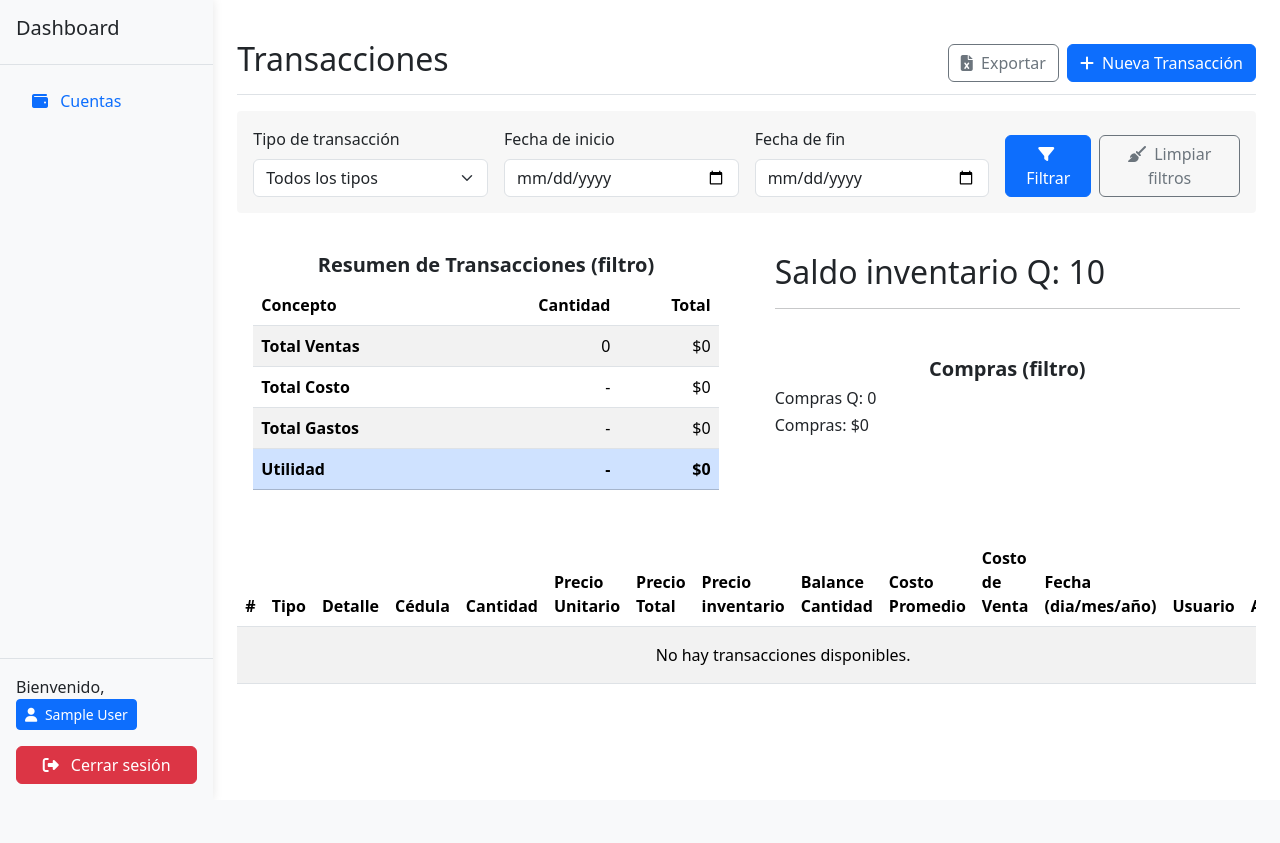
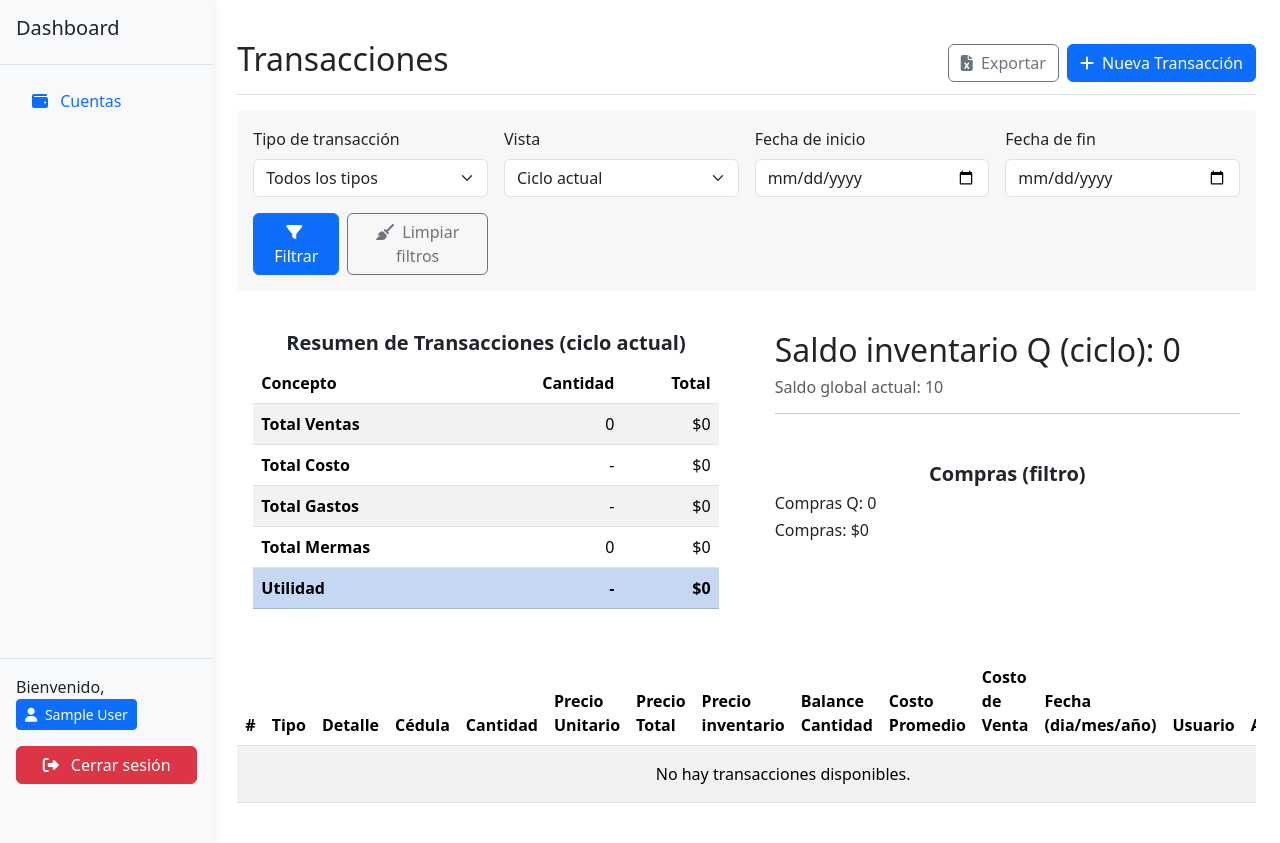
Before and after one commit to TDanyStark/Cacao-Rocha, a PHP site: page /cacaorocha/transactions in a window 1280 px wide. Before the commit the page ends 784 px from the top, so only its background shows below. Run offline with PHP 8.4, Linux system fonts and the light colour scheme; the visitor is signed in with stand-in values (Sample User, id 1); data comes from the database, SQL or seed files in the repository; tables that the repository leaves empty hold one stand-in row (values such as "Sample post"); some libraries are stand-ins or nearby versions.

Commit message:
Add 'ajuste_merma' transaction type and implement view mode filtering in transactions

```diff
--- a/app/controllers/TransactionsController.php
+++ b/app/controllers/TransactionsController.php
@@ -19,6 +19,8 @@ class TransactionsController
             $type = $_GET['type'] ?? null;
             $date_start = !empty($_GET['date_start']) ? $_GET['date_start'] : null;
             $date_end = !empty($_GET['date_end']) ? $_GET['date_end'] : null;
+            $view_mode = $_GET['view_mode'] ?? 'cycle';
+            $view_mode = in_array($view_mode, ['cycle', 'history'], true) ? $view_mode : 'cycle';
 
             // Validar fechas
             if ($date_start && $date_end && strtotime($date_start) > strtotime($date_end)) {
@@ -27,12 +29,17 @@ class TransactionsController
                 exit;
             }
 
-            $transactions = $transactionsModel->getTransactions($type, $date_start, $date_end);
+            $last_zero_id = $transactionsModel->getLastZeroBalanceTransactionId();
+            $min_id = ($view_mode === 'cycle' && $last_zero_id !== null) ? ($last_zero_id + 1) : null;
+
+            $transactions = $transactionsModel->getTransactions($type, $date_start, $date_end, $min_id);
             $total_compras = 0;
             $total_ventas = 0;
             $total_gastos = 0;
+            $total_mermas = 0;
             $total_cantidad_compras = 0;
             $total_cantidad_ventas = 0;
+            $total_cantidad_mermas = 0;
             $total_cost_of_sales = 0;
 
             foreach ($transactions as $transaction) {
@@ -49,12 +56,22 @@ class TransactionsController
                     case 'gasto':
                         $total_gastos += $transaction['total_price'];
                         break;
+                    case 'ajuste_merma':
+                        $total_mermas += $transaction['total_price'];
+                        $total_cantidad_mermas += $transaction['quantity'];
+                        $total_cost_of_sales += $transaction['cost_of_sale'];
+                        break;
                 }
             }
 
-            $inventory = $transactionsModel->getInventory();
-            $total_quantity_ventas = $inventory['total_quantity_venta'];
-            $total_quantity_compras = $inventory['total_quantity_compra'];
+            $inventory_state = $transactionsModel->getCurrentInventoryState();
+            $current_balance_quantity = $inventory_state['balance_quantity'];
+
+            if ($view_mode === 'cycle') {
+                $display_balance_quantity = $transactions[0]['balance_quantity'] ?? 0;
+            } else {
+                $display_balance_quantity = $current_balance_quantity;
+            }
 
             $isAdmin = $_SESSION['role'] == 'admin';
 
@@ -77,14 +94,46 @@ class TransactionsController
             $unit_price = $data['unit_price'] ?? null;
             $cedula = $data['cedula'] ?? null;
 
+            $allowedTypes = ['compra', 'venta', 'gasto', 'ajuste_merma'];
+            if (!in_array($type, $allowedTypes, true)) {
+                $_SESSION['error_transactions'] = "Tipo de transacción no válido.";
+                header("Location: /cacaorocha/transactions");
+                exit;
+            }
+
+            $detail = is_string($detail) ? trim($detail) : '';
+            if ($detail === '') {
+                $_SESSION['error_transactions'] = "El detalle de la transacción es obligatorio.";
+                header("Location: /cacaorocha/transactions");
+                exit;
+            }
+
             // si el type es gasto, la cantidad debe ser null
             if ($type == 'gasto') {
                 $quantity = null;
+            } else {
+                $quantity = is_numeric($quantity) ? (int)$quantity : null;
+                if ($quantity === null || $quantity <= 0) {
+                    $_SESSION['error_transactions'] = "La cantidad debe ser mayor a cero.";
+                    header("Location: /cacaorocha/transactions");
+                    exit;
+                }
             }
 
             // quitarle los puntos y comas al precio unitario
+            $unit_price = $unit_price ?? '0';
             $unit_price = str_replace(',', '', $unit_price);
             $unit_price = str_replace('.', '', $unit_price);
+            $unit_price = is_numeric($unit_price) ? (float)$unit_price : 0;
+
+            if ($type === 'venta' || $type === 'ajuste_merma') {
+                $inventoryState = $transactionsModel->getCurrentInventoryState();
+                if ($quantity > $inventoryState['balance_quantity']) {
+                    $_SESSION['error_transactions'] = "Stock insuficiente. Disponible: " . $inventoryState['balance_quantity'] . " kg.";
+                    header("Location: /cacaorocha/transactions");
+                    exit;
+                }
+            }
 
             if ($transactionsModel->createTransaction(
                 $type,
@@ -169,7 +218,7 @@ class TransactionsController
                 $type = $transaction['type'];
                 $unit_price = $transaction['unit_price'];
                 $total_price = $transaction['total_price'];
-                if ($type == 'gasto' || $type == 'venta') {
+                if ($type == 'gasto' || $type == 'venta' || $type == 'ajuste_merma') {
                     $unit_price = '-' . $unit_price;
                     $total_price = '-' . $total_price;
                 }
--- a/app/models/TransactionsModel.php
+++ b/app/models/TransactionsModel.php
@@ -11,7 +11,7 @@ class TransactionsModel
     $this->pdo = $pdo;
   }
 
-  public function getTransactions($type = null, $date_start = null, $date_end = null)
+  public function getTransactions($type = null, $date_start = null, $date_end = null, $min_id = null)
   {
       // Definir valores por defecto
       $default_start = date('Y-m-d', strtotime('-1 month')); // Hace un mes desde hoy
@@ -21,19 +21,27 @@ class TransactionsModel
       $date_start = $date_start ?? $default_start;
       $date_end = $date_end ?? $default_end;
 
-      // Consulta con JOIN para obtener el nombre del usuario
-    $stmt = $this->pdo->prepare("
+      $sql = "
       SELECT t.*, u.name AS user_name
       FROM transactions t
       JOIN users u ON t.user_id = u.id
       WHERE t.type LIKE :type
       AND DATE(t.created_at) BETWEEN :date_start AND :date_end
-      ORDER BY t.created_at DESC
-    ");
+    ";
 
+      if ($min_id !== null) {
+        $sql .= " AND t.id >= :min_id";
+      }
+
+      $sql .= " ORDER BY t.created_at DESC";
+
+      $stmt = $this->pdo->prepare($sql);
       $stmt->bindParam(':type', $type, PDO::PARAM_STR);
       $stmt->bindParam(':date_start', $date_start);
       $stmt->bindParam(':date_end', $date_end);
+      if ($min_id !== null) {
+        $stmt->bindParam(':min_id', $min_id, PDO::PARAM_INT);
+      }
       $stmt->execute();
 
       return $stmt->fetchAll();
@@ -43,13 +51,43 @@ class TransactionsModel
   public function getInventory()
   {
     $sql = "SELECT
-                SUM(CASE WHEN type = 'venta' THEN quantity ELSE 0 END) AS total_quantity_venta,
+                SUM(CASE WHEN type IN ('venta', 'ajuste_merma') THEN quantity ELSE 0 END) AS total_quantity_venta,
                 SUM(CASE WHEN type = 'compra' THEN quantity ELSE 0 END) AS total_quantity_compra
             FROM transactions";
 
     $stmt = $this->pdo->prepare($sql);
     $stmt->execute();
     return $stmt->fetch(PDO::FETCH_ASSOC);
+  }
+
+  public function getCurrentInventoryState(): array
+  {
+    $lastTransaction = $this->pdo->query("
+      SELECT balance_quantity, average_cost, inventory_price
+      FROM transactions
+      ORDER BY id DESC
+      LIMIT 1
+    ")->fetch(PDO::FETCH_ASSOC);
+
+    return [
+      'balance_quantity' => (int)($lastTransaction['balance_quantity'] ?? 0),
+      'average_cost' => (float)($lastTransaction['average_cost'] ?? 0),
+      'inventory_price' => (float)($lastTransaction['inventory_price'] ?? 0),
+    ];
+  }
+
+  public function getLastZeroBalanceTransactionId(): ?int
+  {
+    $stmt = $this->pdo->query("
+      SELECT id
+      FROM transactions
+      WHERE balance_quantity = 0
+      ORDER BY id DESC
+      LIMIT 1
+    ");
+
+    $row = $stmt->fetch(PDO::FETCH_ASSOC);
+    return $row ? (int)$row['id'] : null;
   }
 
   public function deleteTransaction(int $id): bool
@@ -140,9 +178,13 @@ class TransactionsModel
           $new_balance += $row['quantity'];
           $new_inventory_price = $prev_inventory_price + ($row['quantity'] * $row['unit_price']);
           $new_avg_cost = ($new_balance > 0) ? ($new_inventory_price / $new_balance) : 0;
-        } elseif ($row['type'] === 'venta') {
+        } elseif ($row['type'] === 'venta' || $row['type'] === 'ajuste_merma') {
           $new_balance -= $row['quantity'];
+          if ($new_balance < 0) {
+            throw new Exception("El recálculo del inventario generó un saldo negativo.");
+          }
           $new_inventory_price = $prev_inventory_price - ($row['quantity'] * $prev_avg_cost);
+          $new_inventory_price = ($new_inventory_price < 0) ? 0 : $new_inventory_price;
           $cost_of_sale = $row['quantity'] * $prev_avg_cost;
         }
 
@@ -202,13 +244,25 @@ class TransactionsModel
     $cost_of_sale = null;
 
     if ($type === 'compra') {
+      if ($quantity === null || $quantity <= 0) {
+        throw new InvalidArgumentException('La cantidad de compra debe ser mayor a cero.');
+      }
       // Nueva cantidad de kilos
       $new_balance_quantity += $quantity;
       // Nuevo precio de inventario
       $new_inventory_price = $previous_inventory_price + ($quantity * $unit_price);
       // Nuevo costo promedio
       $new_average_cost = ($new_balance_quantity > 0) ? ($new_inventory_price / $new_balance_quantity) : 0;
-    } elseif ($type === 'venta') {
+    } elseif ($type === 'venta' || $type === 'ajuste_merma') {
+      if ($quantity === null || $quantity <= 0) {
+        throw new InvalidArgumentException('La cantidad debe ser mayor a cero.');
+      }
+
+      if ($quantity > $previous_balance_quantity) {
+        throw new InvalidArgumentException('Stock insuficiente para completar la salida.');
+      }
+
+      $effectiveUnitPrice = $type === 'ajuste_merma' ? $previous_average_cost : $unit_price;
       // Nueva cantidad de kilos (se resta)
       $new_balance_quantity -= $quantity;
       // Nuevo precio de inventario
@@ -217,6 +271,9 @@ class TransactionsModel
       $new_inventory_price = ($new_inventory_price < 0) ? 0 : $new_inventory_price;
       // Costo de venta
       $cost_of_sale = $quantity * $previous_average_cost;
+      $unit_price = $effectiveUnitPrice;
+    } elseif ($type !== 'gasto') {
+      throw new InvalidArgumentException('Tipo de transacción no permitido.');
     }
 
     // Insertar la transacción con los nuevos valores
--- a/app/views/transactions/index.php
+++ b/app/views/transactions/index.php
@@ -47,6 +47,10 @@
 
         .badge-gasto {
             background-color: #dc3545;
+        }
+
+        .badge-ajuste-merma {
+            background-color: #fd7e14;
         }
 
         @media (max-width: 767.98px) {
@@ -135,6 +139,7 @@
                                     <input type="hidden" name="type" value="<?= $type ?>">
                                     <input type="hidden" name="date_start" value="<?= $date_start ?>">
                                     <input type="hidden" name="date_end" value="<?= $date_end ?>">
+                                    <input type="hidden" name="view_mode" value="<?= htmlspecialchars($view_mode) ?>">
                                     <button type="submit" class="btn btn-md btn-outline-secondary">
                                         <i class="fas fa-file-excel me-1"></i> Exportar
                                     </button>
@@ -167,6 +172,14 @@
                                     <option value="compra" <?= $type === 'compra' ? 'selected' : '' ?>>Compra</option>
                                     <option value="venta" <?= $type === 'venta' ? 'selected' : '' ?>>Venta</option>
                                     <option value="gasto" <?= $type === 'gasto' ? 'selected' : '' ?>>Gasto</option>
+                                    <option value="ajuste_merma" <?= $type === 'ajuste_merma' ? 'selected' : '' ?>>Ajuste por merma</option>
+                                </select>
+                            </div>
+                            <div class="col-md-3">
+                                <label for="filter-view-mode" class="form-label">Vista</label>
+                                <select class="form-select" id="filter-view-mode" name="view_mode">
+                                    <option value="cycle" <?= $view_mode === 'cycle' ? 'selected' : '' ?>>Ciclo actual</option>
+                                    <option value="history" <?= $view_mode === 'history' ? 'selected' : '' ?>>Historial completo</option>
                                 </select>
                             </div>
                             <div class="col-md-3">
@@ -192,7 +205,7 @@
                     <div class="row">
                         <div class="col-md-6">
                             <div class="summary-section p-3 mb-3 rounded" style="max-width: 600px;">
-                                <h5 class="text-center fw-bold">Resumen de Transacciones (filtro)</h5>
+                                <h5 class="text-center fw-bold">Resumen de Transacciones (<?= $view_mode === 'cycle' ? 'ciclo actual' : 'historial completo' ?>)</h5>
                                 <table class="table table-striped">
                                     <thead>
                                         <tr>
@@ -217,10 +230,15 @@
                                             <td class="text-end">-</td>
                                             <td class="text-end">$<?= number_format($total_gastos) ?></td>
                                         </tr>
+                                        <tr>
+                                            <td><strong>Total Mermas</strong></td>
+                                            <td class="text-end"><?= number_format($total_cantidad_mermas) ?></td>
+                                            <td class="text-end">$<?= number_format($total_mermas) ?></td>
+                                        </tr>
                                         <tr class="table-primary fw-bold">
                                             <td><strong>Utilidad</strong></td>
                                             <td class="text-end">-</td>
-                                            <td class="text-end">$<?= number_format($total_ventas - $total_gastos - $total_cost_of_sales) ?></td>
+                                            <td class="text-end">$<?= number_format($total_ventas - $total_gastos - $total_mermas - $total_cost_of_sales) ?></td>
                                         </tr>
                                     </tbody>
                                 </table>
@@ -230,7 +248,8 @@
 
                         <div class="col-md-6">
                             <div class="summary-section p-3 mb-3 rounded" style="max-width: 600px;">
-                                <p class="h2">Saldo inventario Q: <span><?= number_format($total_quantity_compras - $total_quantity_ventas) ?></span></p>
+                                <p class="h2">Saldo inventario Q (<?= $view_mode === 'cycle' ? 'ciclo' : 'histórico' ?>): <span><?= number_format($display_balance_quantity) ?></span></p>
+                                <p class="h6 text-muted">Saldo global actual: <span><?= number_format($current_balance_quantity) ?></span></p>
                                 <hr />
                                 <h5 class="text-center fw-bold mt-5">Compras (filtro)</h5>
 
@@ -283,6 +302,9 @@
                                                         break;
                                                     case 'gasto':
                                                         $badgeClass = 'badge-gasto';
+                                                        break;
+                                                    case 'ajuste_merma':
+                                                        $badgeClass = 'badge-ajuste-merma';
                                                         break;
                                                 }
                                                 ?>
@@ -352,6 +374,7 @@
                                     <option value="" selected disabled>Seleccionar tipo</option>
                                     <option value="compra">Compra</option>
                                     <option value="venta">Venta</option>
+                                    <option value="ajuste_merma">Ajuste por merma</option>
                                     <option value="gasto">Gasto</option>
                                 </select>
                             </div>
@@ -367,6 +390,7 @@
                                     <span class="input-group-text">$</span>
                                     <input type="text" class="form-control" id="transaction-unit-price" name="unit_price" inputmode="decimal" pattern="[0-9.]*" required>
                                 </div>
+                                <small id="unit-price-help" class="text-muted"></small>
                             </div>
                             <div class="col-md-6">
                                 <label for="transaction-cedula" class="form-label">Cédula (opcional)</label>
@@ -461,6 +485,7 @@
             // Aplicar filtros
             document.getElementById('applyFilters').addEventListener('click', function() {
                 const type = document.getElementById('filter-type').value;
+                const viewMode = document.getElementById('filter-view-mode').value;
                 const dateStart = document.getElementById('filter-date-start').value;
                 const dateEnd = document.getElementById('filter-date-end').value;
 
@@ -475,6 +500,7 @@
                 // Construir URL con parámetros
                 const params = new URLSearchParams();
                 if (type) params.append('type', type);
+                if (viewMode) params.append('view_mode', viewMode);
                 if (dateStart) params.append('date_start', dateStart);
                 if (dateEnd) params.append('date_end', dateEnd);
 
@@ -485,6 +511,7 @@
             // Limpiar filtros
             document.getElementById('clearFilters').addEventListener('click', function() {
                 document.getElementById('filter-type').value = '';
+                document.getElementById('filter-view-mode').value = 'cycle';
                 document.getElementById('filter-date-start').value = '';
                 document.getElementById('filter-date-end').value = '';
                 document.getElementById('date-error').classList.remove('show');
@@ -583,13 +610,27 @@
         document.addEventListener("DOMContentLoaded", function() {
             const transactionType = document.getElementById("transaction-type");
             const quantityField = document.getElementById("transaction-quantity").closest(".col-md-6");
+            const unitPriceInput = document.getElementById("transaction-unit-price");
+            const unitPriceHelp = document.getElementById("unit-price-help");
 
             transactionType.addEventListener("change", function() {
                 if (this.value === "gasto") {
                     quantityField.style.display = "none";
                     document.getElementById("transaction-quantity").value = "1"; // Limpia el campo
+                    unitPriceInput.disabled = false;
+                    unitPriceInput.required = true;
+                    unitPriceHelp.textContent = "";
+                } else if (this.value === "ajuste_merma") {
+                    quantityField.style.display = "block";
+                    unitPriceInput.value = "0";
+                    unitPriceInput.disabled = true;
+                    unitPriceInput.required = false;
+                    unitPriceHelp.textContent = "Para merma se usa automáticamente el costo promedio actual.";
                 } else {
                     quantityField.style.display = "block";
+                    unitPriceInput.disabled = false;
+                    unitPriceInput.required = true;
+                    unitPriceHelp.textContent = "";
                 }
             });
         });
@@ -660,6 +701,8 @@
 
     <!-- script para manejar los formularios -->
     <script>
+        const availableBalance = <?= (int)$current_balance_quantity ?>;
+
         // Función para manejar el envío de formularios
         function handleFormSubmit() {
             // Seleccionar todos los formularios en la página
@@ -667,6 +710,21 @@
 
             forms.forEach(form => {
                 form.addEventListener('submit', function(event) {
+                    if (this.id === 'newTransactionForm') {
+                        const txType = document.getElementById('transaction-type').value;
+                        const quantity = parseFloat(document.getElementById('transaction-quantity').value) || 0;
+
+                        if ((txType === 'venta' || txType === 'ajuste_merma') && quantity > availableBalance) {
+                            event.preventDefault();
+                            Swal.fire({
+                                icon: 'error',
+                                title: 'Stock insuficiente',
+                                text: `Disponible: ${availableBalance} kg, solicitado: ${quantity} kg`
+                            });
+                            return;
+                        }
+                    }
+
                     // Buscar el botón de envío dentro del formulario o relacionado con él
                     let submitButton;
 
--- a/u744125515_cacaorocha.sql
+++ b/u744125515_cacaorocha.sql
@@ -29,7 +29,7 @@ SET time_zone = "+00:00";
 
 CREATE TABLE `delete_transactions` (
   `id` int(11) NOT NULL,
-  `type` enum('compra','venta','gasto') NOT NULL,
+  `type` enum('compra','venta','gasto','ajuste_merma') NOT NULL,
   `detail` text NOT NULL,
   `quantity` int(11) DEFAULT NULL,
   `unit_price` decimal(11,0) NOT NULL,
@@ -58,7 +58,7 @@ INSERT INTO `delete_transactions` (`id`, `type`, `detail`, `quantity`, `unit_pri
 
 CREATE TABLE `transactions` (
   `id` int(11) NOT NULL,
-  `type` enum('compra','venta','gasto') NOT NULL,
+  `type` enum('compra','venta','gasto','ajuste_merma') NOT NULL,
   `detail` text NOT NULL,
   `quantity` int(11) DEFAULT NULL,
   `unit_price` decimal(11,0) NOT NULL,
```
